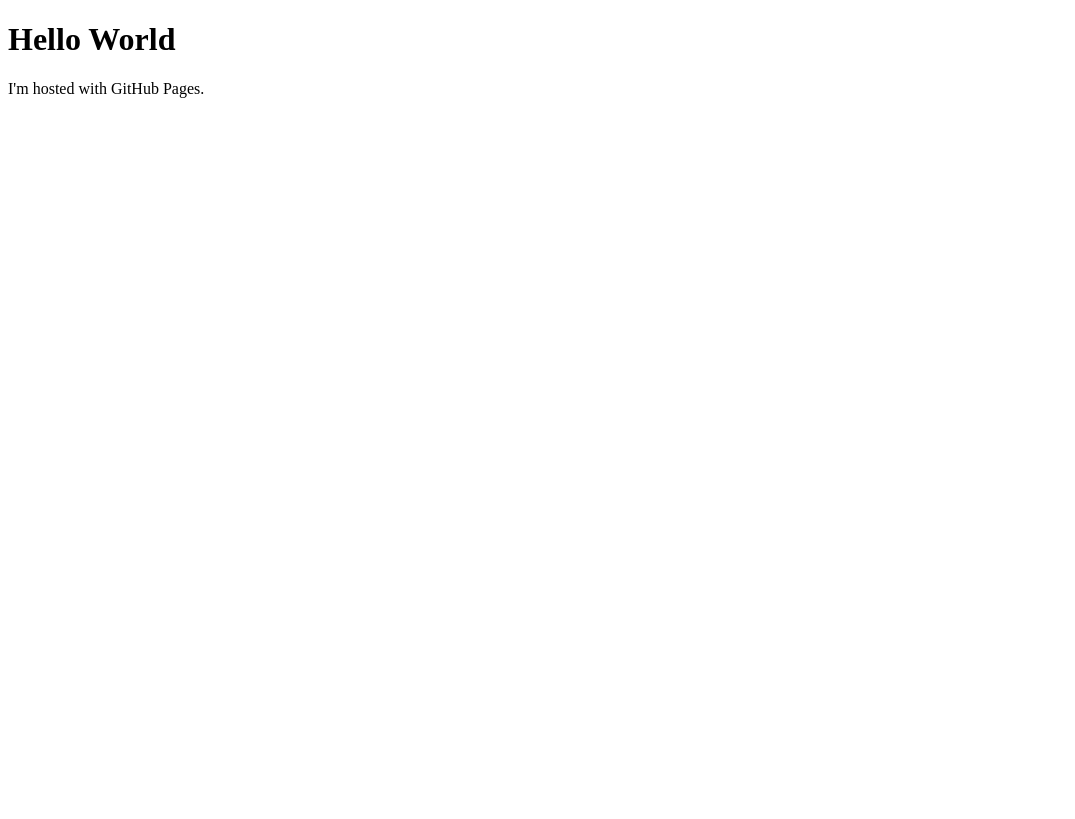
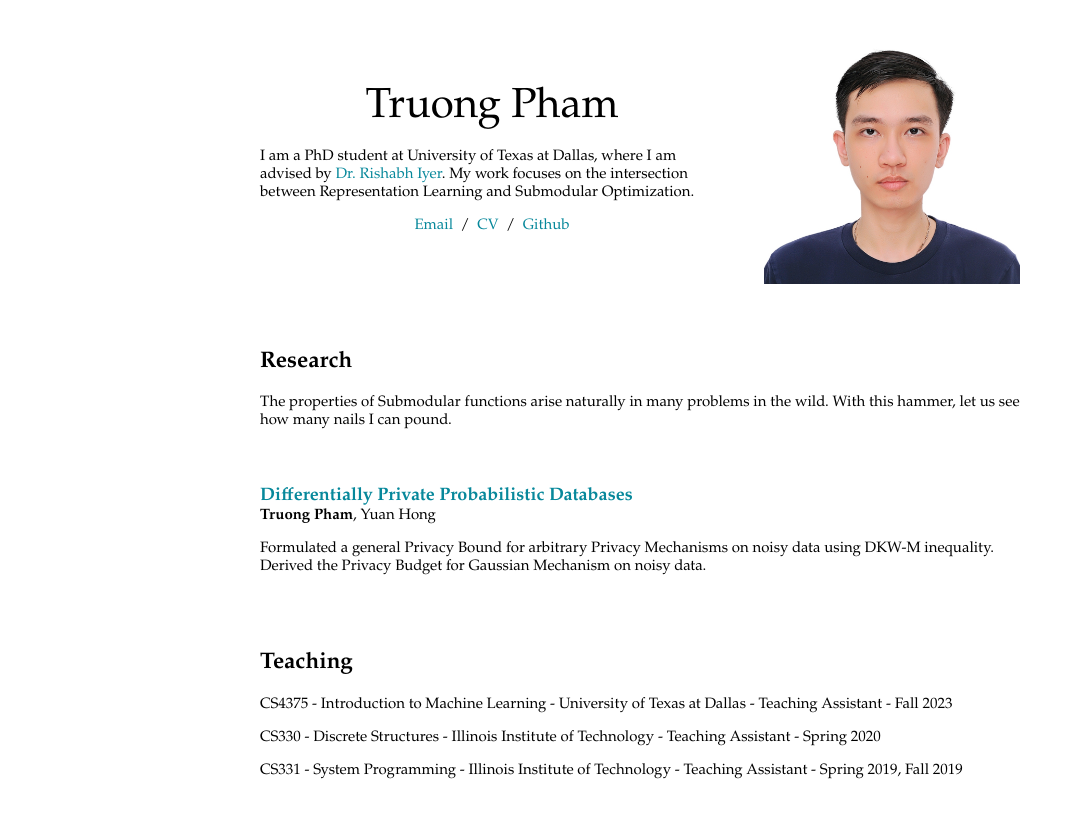
Before and after one commit to truongpham99/truongpham99.github.io, a plain HTML site: page index.html in a window 1280 px wide. Shown: the whole page, without its empty margins (0-1075 px from the left). Drawn offline with Linux system fonts and the light colour scheme.

Commit message:
first iteration

```diff
--- a/index.html
+++ b/index.html
@@ -1,7 +1,90 @@
-<!DOCTYPE html>
-<html>
+<!DOCTYPE HTML>
+<html lang="en"><head><meta http-equiv="Content-Type" content="text/html; charset=UTF-8">
+
+  <title>Truong Pham</title>
+
+  <meta name="author" content="Truong Pham">
+  <meta name="viewport" content="width=device-width, initial-scale=1">
+
+  <link rel="stylesheet" type="text/css" href="stylesheet.css">
+</head>
+
 <body>
-<h1>Hello World</h1>
-<p>I'm hosted with GitHub Pages.</p>
+  <table style="width:100%;max-width:800px;border:0px;border-spacing:0px;border-collapse:separate;margin-right:auto;margin-left:auto;"><tbody>
+    <tr style="padding:0px">
+      <td style="padding:0px">
+        <table style="width:100%;border:0px;border-spacing:0px;border-collapse:separate;margin-right:auto;margin-left:auto;"><tbody>
+          <tr style="padding:0px">
+            <td style="padding:2.5%;width:63%;vertical-align:middle">
+              <p style="text-align:center">
+                <name>Truong Pham</name>
+              </p>
+              <p>I am a PhD student at University of Texas at Dallas, where I am advised by <a href="https://sites.google.com/view/rishabhiyer">Dr. Rishabh Iyer</a>. My work focuses on the intersection between Representation Learning and Submodular Optimization.
+              </p>
+
+              <p style="text-align:center">
+                <a href="mailto:tqp220000@utdallas.edu">Email</a> &nbsp/&nbsp
+                <a href="data/resume_2023.pdf">CV</a> &nbsp/&nbsp
+                <a href="https://github.com/truongpham99/">Github</a>
+              </p>
+            </td>
+            <td style="padding:2.5%;width:40%;max-width:40%">
+              <img style="width:100%;max-width:100%" alt="profile photo" src="images/mepoggies.jpg">
+            </td>
+          </tr>
+        </tbody></table>
+        <table style="width:100%;border:0px;border-spacing:0px;border-collapse:separate;margin-right:auto;margin-left:auto;"><tbody>
+          <tr>
+          <td style="padding:20px;width:100%;vertical-align:middle">
+            <h2>Research</h2>
+            <p>
+              The properties of Submodular functions arise naturally in many problems in the wild. With this hammer, let us see how many nails I can pound.
+            </p>
+          </td>
+        </tr>
+      </tbody>
+      </table>
+
+      <table style="width:100%;border:0px;border-spacing:0px;border-collapse:separate;margin-right:auto;margin-left:auto;"><tbody>
+        <td style="padding:20px;width:75%;vertical-align:middle">
+          <a href="https://github.com/truongpham99/Differential-Privacy-in-Probabilistic-Databases/blob/main/Differential_Privacy_in_Probabilistic_Databases.pdf">
+            <span class="papertitle">Differentially Private Probabilistic Databases</span>
+          </a>
+          <br>
+          <strong>Truong Pham</strong>, Yuan Hong
+          <br>
+          <p>
+            Formulated a general Privacy Bound for
+            arbitrary Privacy Mechanisms on noisy data using DKW-M inequality. Derived the Privacy Budget for Gaussian Mechanism on
+            noisy data.
+          </p>
+        </td>
+
+      </tbody></table>
+
+      <table style="width:100%;border:0px;border-spacing:0px;border-collapse:separate;margin-right:auto;margin-left:auto;"><tbody>
+        <tr>
+        <td style="padding:20px;width:100%;vertical-align:middle">
+          <h2>Teaching</h2>
+          <p>
+            CS4375 - Introduction to Machine Learning - University of Texas at Dallas - Teaching Assistant - Fall 2023
+          </p>
+
+          <p>
+            CS330 - Discrete Structures - Illinois Institute of Technology - Teaching Assistant - Spring 2020
+          </p>
+
+          <p>
+            CS331 - System Programming - Illinois Institute of Technology - Teaching Assistant - Spring 2019, Fall 2019
+          </p>
+        </td>
+      </tr>
+    </tbody></table>
+
+        </tbody></table>
+      </td>
+    </tr>
+  </table>
 </body>
+
 </html>
--- /dev/null
+++ b/stylesheet.css
@@ -0,0 +1,63 @@
+a {
+  color: #07889b; /*#1772d0;*/
+  text-decoration:none;
+  }
+  a:focus, a:hover {
+  color: #e37222; /*#f7b733;*/ /*f09228;*/
+  text-decoration:none;
+  }
+  body,td,th,tr,p {
+  font-family: "TeXGyrePagella", "Palatino Linotype", "Book Antiqua", Palatino, serif; /*'Lato', Verdana, Helvetica, sans-serif;*/
+  font-size: 15px; /*14*/
+  }
+  a {
+  font-family: "TeXGyrePagella", "Palatino Linotype", "Book Antiqua", Palatino, serif; /*'Lato', Verdana, Helvetica, sans-serif;*/
+  }
+  strong {
+  font-family: "TeXGyrePagella", "Palatino Linotype", "Book Antiqua", Palatino, serif; /*'Lato', Verdana, Helvetica, sans-serif;*/
+  font-size: 15px; /*14*/
+  }
+  heading {
+  font-family: "TeXGyrePagella", "Palatino Linotype", "Book Antiqua", Palatino, serif; /*'Lato', Verdana, Helvetica, sans-serif;*/
+  font-size: 22px;
+  color: #e37222; /*#fc4a1a;*/
+  }
+  heading2 {
+  font-family: "TeXGyrePagella", "Palatino Linotype", "Book Antiqua", Palatino, serif; /*'Lato', Verdana, Helvetica, sans-serif;*/
+  font-size: 18px;
+  }
+  .papertitle {
+  font-family: "TeXGyrePagella", "Palatino Linotype", "Book Antiqua", Palatino, serif; /*'Lato', Verdana, Helvetica, sans-serif;*/
+  font-size: 18px; /*14*/
+  font-weight: 700;
+  }
+  name {
+  font-family: "TeXGyrePagella", "Palatino Linotype", "Book Antiqua", Palatino, serif; /*'Lato', Verdana, Helvetica, sans-serif;*/
+  font-size: 42px;
+  }
+  li:not(:last-child) {
+      margin-bottom: 5px;
+  }
+  .one
+  {
+  width: 160px;
+  height: 160px;
+  position: relative;
+  }
+  .two
+  {
+  width: 160px;
+  height: 160px;
+  position: absolute;
+  transition: opacity .2s ease-in-out;
+  -moz-transition: opacity .2s ease-in-out;
+  -webkit-transition: opacity .2s ease-in-out;
+  }
+  .fade {
+   transition: opacity .2s ease-in-out;
+   -moz-transition: opacity .2s ease-in-out;
+   -webkit-transition: opacity .2s ease-in-out;
+  }
+  span.highlight {
+      background-color: #ffffd0;
+  }
```
Also changed, not shown: images/download.jfif (added), images/mepoggies.jpg (added), 1 other file.
